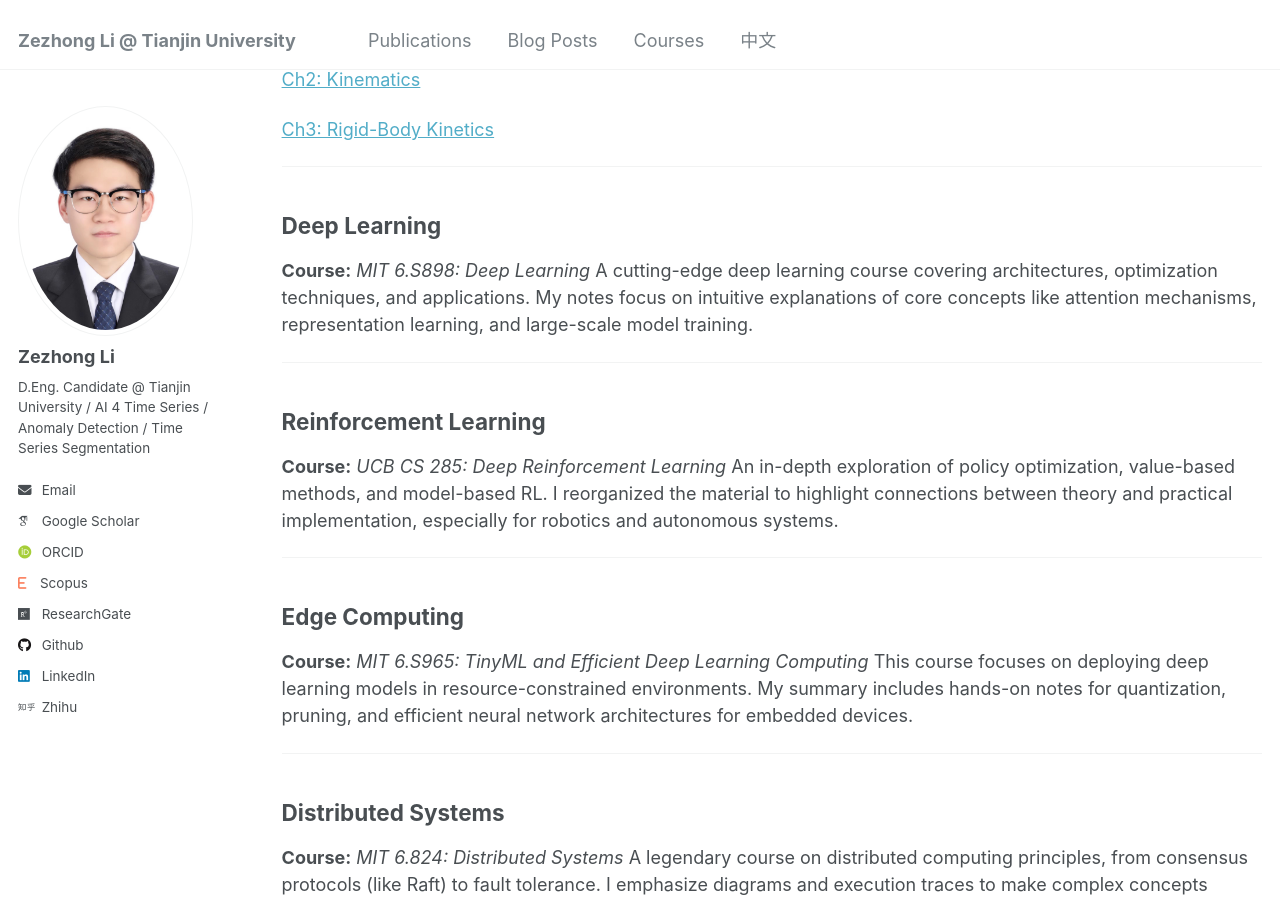
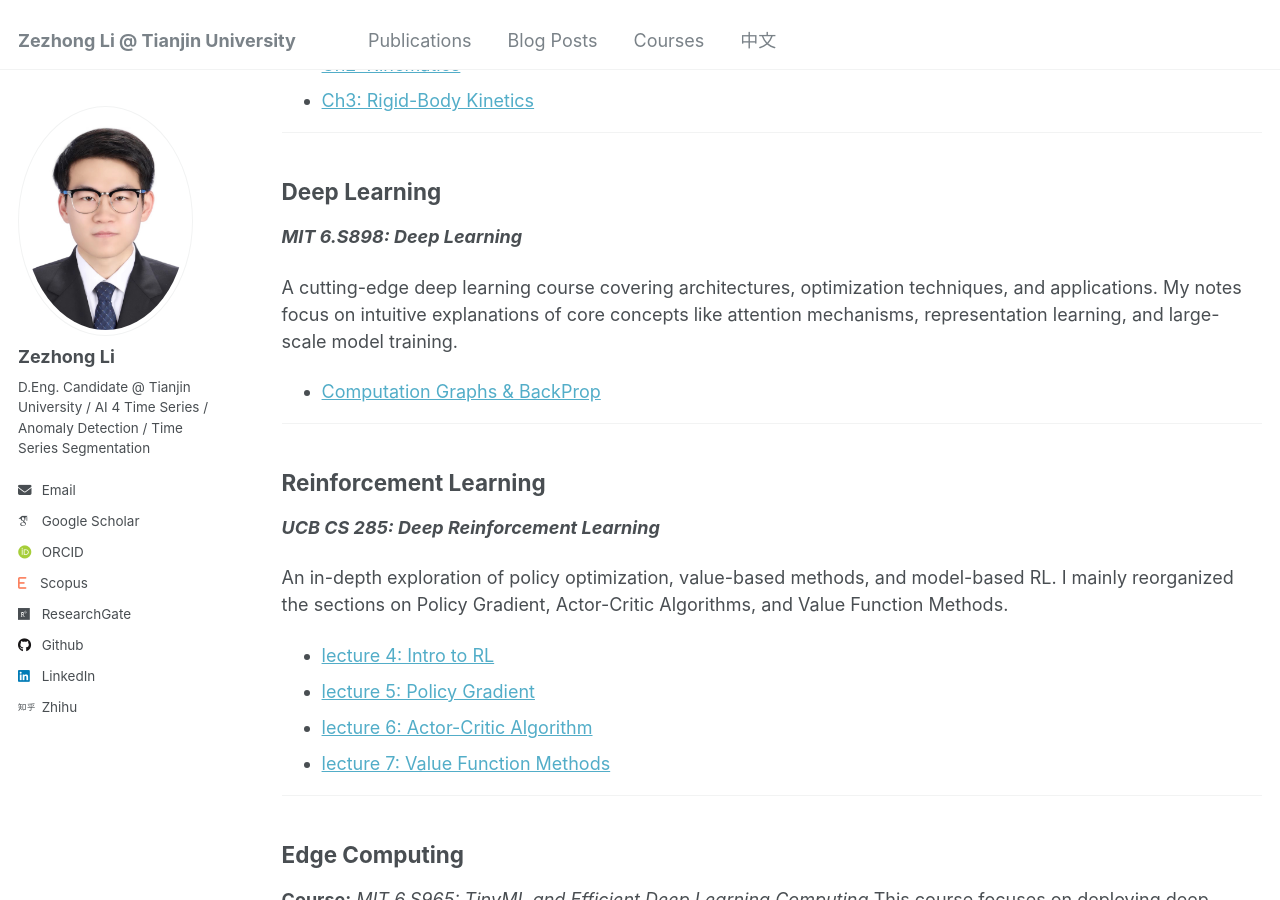
Before and after one commit to lzz19980125/lzz19980125.github.io, a Jekyll site: the page built from _pages/courses.md, in a window 1280 px wide and 900 px high, scrolled down 710 px. Built offline with Jekyll 4.4.1, drawn with Linux system fonts in a browser that asks for light colours; some web fonts are replaced.

Commit message:
Update courses.md

```diff
--- a/_pages/courses.md
+++ b/_pages/courses.md
@@ -25,25 +25,32 @@ $$
 
 which form the foundation for precise attitude control, path planning, and coordinated formation.
 
-[Ch1: Introduction to Part I](https://lzz19980125.github.io/posts/2025-7-20-Introduction%20to%20Underwater%20Glider)
-
-[Ch2: Kinematics](https://lzz19980125.github.io/posts/2025-7-28-Kinematic%20Analysis%20of%20Underwater%20Gliders)
-
-[Ch3: Rigid-Body Kinetics](https://lzz19980125.github.io/posts/2025-8-2-Kinetics%20Analysis%20of%20Underwater%20Gliders)
+- [Ch1: Introduction to Part I](https://lzz19980125.github.io/posts/2025-7-20-Introduction%20to%20Underwater%20Glider)
+- [Ch2: Kinematics](https://lzz19980125.github.io/posts/2025-7-28-Kinematic%20Analysis%20of%20Underwater%20Gliders)
+- [Ch3: Rigid-Body Kinetics](https://lzz19980125.github.io/posts/2025-8-2-Kinetics%20Analysis%20of%20Underwater%20Gliders)
 
 ------
 
 ## Deep Learning
 
-**Course:** *MIT 6.S898: Deep Learning*
- A cutting-edge deep learning course covering architectures, optimization techniques, and applications. My notes focus on intuitive explanations of core concepts like attention mechanisms, representation learning, and large-scale model training.
+***MIT 6.S898: Deep Learning***
+
+A cutting-edge deep learning course covering architectures, optimization techniques, and applications. My notes focus on intuitive explanations of core concepts like attention mechanisms, representation learning, and large-scale model training.
+
+- [Computation Graphs & BackProp](https://zhuanlan.zhihu.com/p/662749544)
 
 ------
 
 ## Reinforcement Learning
 
-**Course:** *UCB CS 285: Deep Reinforcement Learning*
- An in-depth exploration of policy optimization, value-based methods, and model-based RL. I reorganized the material to highlight connections between theory and practical implementation, especially for robotics and autonomous systems.
+***UCB CS 285: Deep Reinforcement Learning***
+
+An in-depth exploration of policy optimization, value-based methods, and model-based RL. I mainly reorganized the sections on Policy Gradient, Actor-Critic Algorithms, and Value Function Methods.
+
+- [lecture 4: Intro to RL](https://zhuanlan.zhihu.com/p/659134755)
+- [lecture 5: Policy Gradient](https://zhuanlan.zhihu.com/p/659672341)
+- [lecture 6: Actor-Critic Algorithm](https://zhuanlan.zhihu.com/p/659793509)
+- [lecture 7: Value Function Methods](https://zhuanlan.zhihu.com/p/661276555)
 
 ------
 
```
